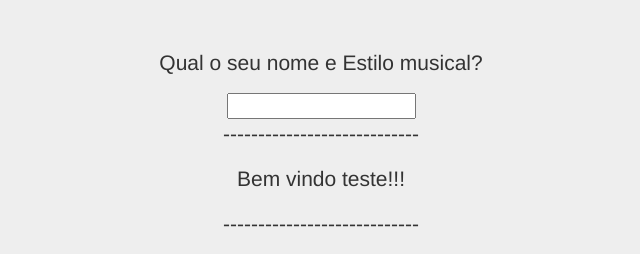
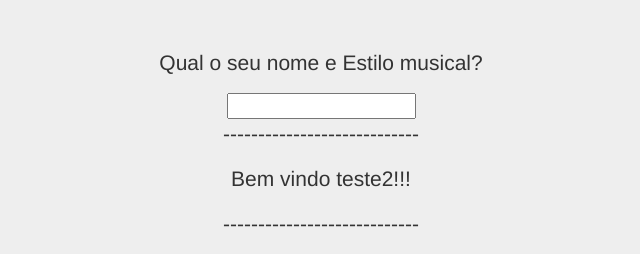
Before and after one commit to Jefferson928/Primeiro_html, a plain HTML site: page index.html in a window 1280 px wide. Shown: the top 254 px of the page, 319-959 px from the left. Drawn offline with nearby package versions, Linux system fonts and the light colour scheme.

Commit message:
Seguento teste de commit

```diff
--- a/index.html
+++ b/index.html
@@ -37,7 +37,7 @@
 					}
 					</script>
 					<p>----------------------------</p>
-					<p>Bem vindo teste!!!</p><p><span id="out"></span></p>
+					<p>Bem vindo teste2!!!</p><p><span id="out"></span></p>
 					<p>----------------------------</p>
 					<p><a href="#sobre">Sobre Mim</a></p>
 		     <div class="alert alert-success" role="alert">
```
